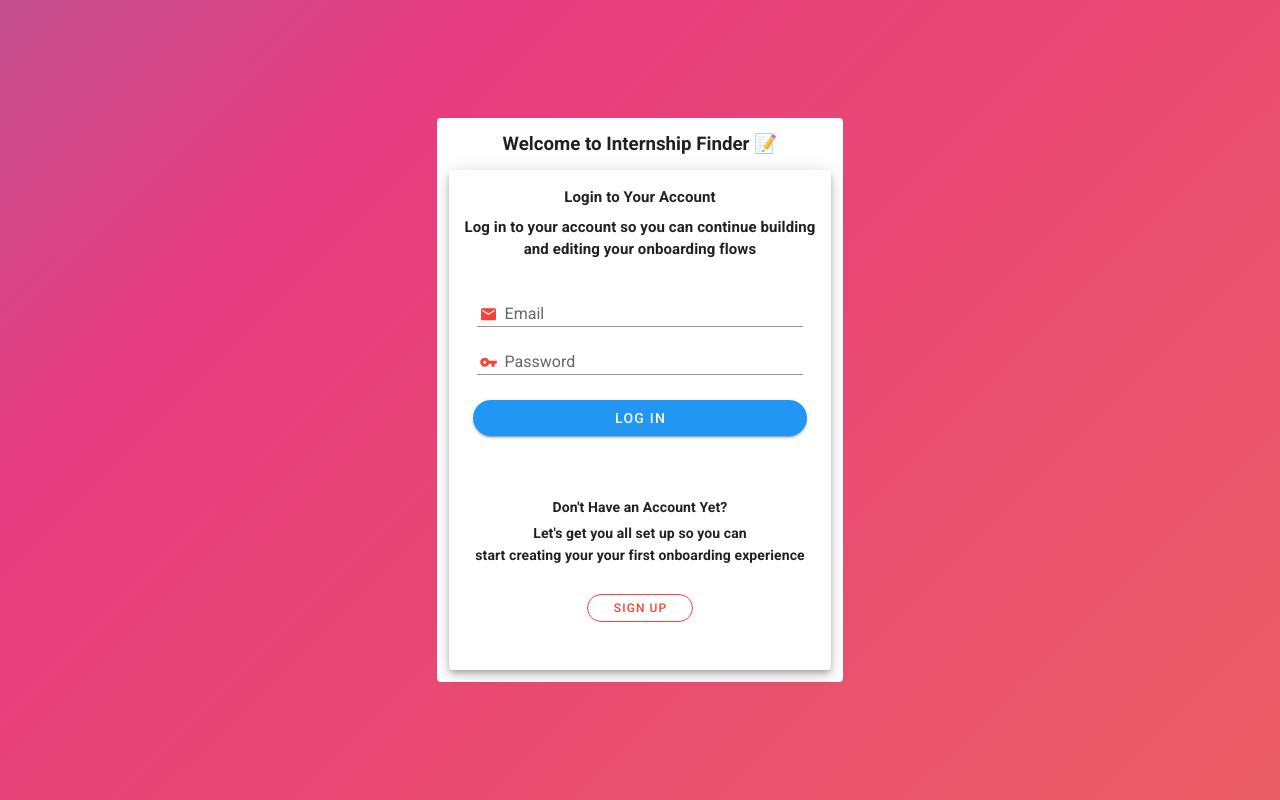
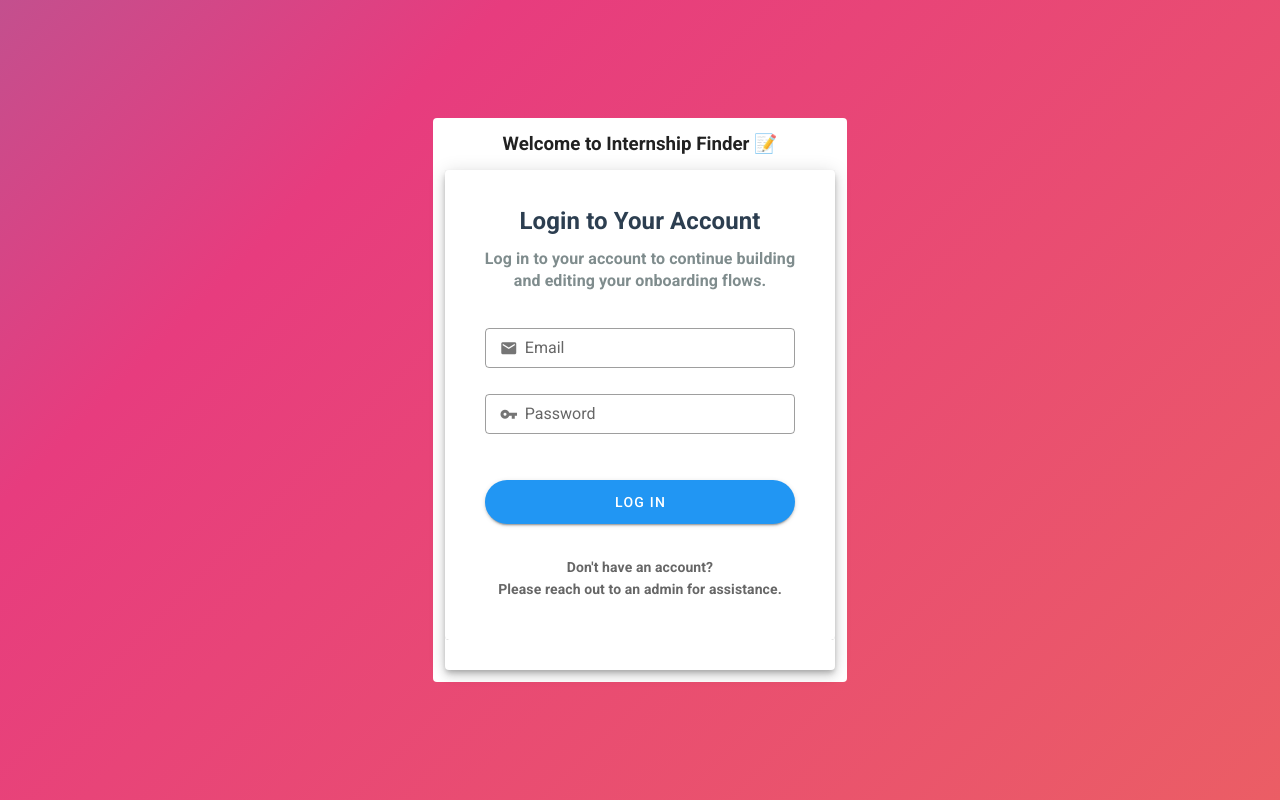
Before and after one commit to LeoPavlovski/capstone-app, a Vue app: page / in a window 1280 px wide. Built offline with nearby package versions, Linux system fonts and the light colour scheme.

Commit message:
fix : Validation on login screen.

```diff
--- a/src/components/Login.vue
+++ b/src/components/Login.vue
@@ -4,138 +4,160 @@
       <v-col cols="12" sm="12">
         <h3 class="text-center">Welcome to Internship Finder 📝</h3>
         <v-card class="elevation-6 mt-3" height="500">
+          <v-snackbar v-model="snackbar" :color="snackbarColor" timeout="3000">
+            {{ snackbarMessage }}
+          </v-snackbar>
           <v-window v-model="step" >
             <v-window-item :value="1">
               <v-row>
-                <v-col cols="12" md="12">
+                <v-col cols="12" md="12" lg="12" class="mx-auto">
+                  <v-card class="pa-6" >
                     <v-card-text>
-                    <h4 class="text-center" style="font-size:15px;">Login to Your Account</h4>
-                    <h6 class="text-center  mt-2" style="font-size:15px;">Log in to your account so you can continue building <br>and editing your onboarding flows</h6>
-                    <v-row align="center" justify="center">
-                      <v-col cols="12" sm="12">
-                        <div class="px-3 mt-10">
+                      <!-- Title -->
+                      <h4 class="text-center mb-4" style="font-size: 24px; font-weight: 600; color: #2c3e50;">Login to Your Account</h4>
+                      <h6 class="text-center mb-6" style="font-size: 16px; color: #7f8c8d;">Log in to your account to continue building <br> and editing your onboarding flows.</h6>
+
+                      <!-- Form -->
+                      <v-form @submit.prevent="performLogin">
+                        <v-row class="mb-4">
+                          <v-col cols="12">
                             <v-text-field
                                 label="Email"
                                 v-model="email"
                                 dense
-                              prepend-inner-icon="mdi-email mdi-18px mt-1 red--text"
+                                prepend-inner-icon="mdi-email mdi-18px"
                                 color="blue"
-                              autocomplete="false"
-                              class="mt-5"
+                                autocomplete="off"
+                                class="mt-3"
+                                outlined
+                                required
+                            />
+                          </v-col>
+                        </v-row>
 
-                          />
+                        <v-row class="mb-2 mt-n10">
+                          <v-col cols="12">
                             <v-text-field
                                 label="Password"
+                                v-model="password"
                                 dense
-                              v-model="password"
-                              prepend-inner-icon="mdi-key mdi-18px mt-1 red--text"
+                                prepend-inner-icon="mdi-key mdi-18px"
                                 color="blue"
-                              autocomplete="false"
+                                autocomplete="off"
                                 type="password"
+                                outlined
+                                required
                             />
+                          </v-col>
+                        </v-row>
 
-                        </div>
-                        <div class="mx-2 mt-2">
-                          <v-btn  @click="performLogin" color="blue" dark rounded block>Log in</v-btn>
-                        </div>
+                        <!-- Login Button -->
+                        <v-btn @click="performLogin" color="blue" dark rounded block large>
+                          Log in
+                        </v-btn>
+                      </v-form>
 
+                      <!-- Signup Prompt -->
+                      <v-row class="mt-5 text-center">
+                        <v-col>
+                          <h6 style="font-size: 14px;">Don't have an account?</h6>
+                          <h5  style="font-size: 14px;">Please reach out to an admin for assistance.</h5>
+<!--                          <v-btn @click="step++" color="blue" text>-->
+<!--                            Sign Up-->
+<!--                          </v-btn>-->
                         </v-col>
                       </v-row>
                     </v-card-text>
-                      <v-card-text class="text-center mt-7">
-                        <h3 class="" style="font-size:14px;">Don't Have an Account Yet?</h3>
-                        <h6 class=" mt-1" style="font-size:14px;">Let's get you all set up so you can<br> start creating your your first onboarding experience</h6>
-                          <v-btn width="30%" small color="red white--text" class="mt-7" dark rounded outlined  @click="step++">SIGN UP</v-btn>
-                      </v-card-text>
-
+                  </v-card>
                 </v-col>
               </v-row>
+
             </v-window-item>
-            <v-window-item :value="2">
-              <v-row dense>
-                <v-col cols="12" md="12">
-                  <div>
-                    <v-card-text>
-                      <h3 class="text-center mb-2 " style="font-size:16px;">Already Signed up?</h3>
-                      <h6 class="text-center" style="font-size:16px;">Log in to your account so you can continue <br> building  and editing your onboarding flows</h6>
-                    </v-card-text>
-                    <div class="text-center px-6">
-                      <v-btn color="red white--text"  dark rounded outlined  block  @click="step--">Log in</v-btn>
-                    </div>
-                  </div>
+<!--            <v-window-item :value="2">-->
+<!--              <v-row dense>-->
+<!--                <v-col cols="12" md="12">-->
+<!--                  <div>-->
+<!--                    <v-card-text>-->
+<!--                      <h3 class="text-center mb-2 " style="font-size:16px;">Already Signed up?</h3>-->
+<!--                      <h6 class="text-center" style="font-size:16px;">Log in to your account so you can continue <br> building  and editing your onboarding flows</h6>-->
+<!--                    </v-card-text>-->
+<!--                    <div class="text-center px-6">-->
+<!--                      <v-btn color="red white&#45;&#45;text"  dark rounded outlined  block  @click="step&#45;&#45;">Log in</v-btn>-->
+<!--                    </div>-->
+<!--                  </div>-->
 
-                  <v-card-text>
-                    <h4 class="text-center" style="font-size:16px;">Sign Up for an Account</h4>
-                    <h6 class="text-center mt-3 mb-3 grey--text " style="font-size:16px;">Let's get you all set up so you can start creating your <br>first onboarding experience</h6>
-                    <v-row align="center" justify="center">
-                      <v-col cols="6" style="width:20px;">
-                        <v-text-field
-                            label="Name"
-                            outlined
-                            dense
-                            color="blue"
-                            autocomplete="false"
-                            v-model="firstName"
-                        />
-                        <v-text-field
-                            label="Surname"
-                            outlined
-                            dense
-                            color="blue"
-                            autocomplete="false"
-                            v-model="lastName"
-                        />
-                      </v-col>
-                      <v-col cols="6" style="width:20px;">
-                        <v-text-field
-                            label="Email"
-                            outlined
-                            dense
-                            color="blue"
-                            autocomplete="false"
-                            v-model="email"
-                        />
-                        <v-text-field
-                            label="Password"
-                            outlined
-                            dense
-                            color="blue"
-                            autocomplete="false"
-                            type="password"
-                            v-model="password"
-                        />
-                      </v-col>
-                      <v-select
-                          v-model="staff"
-                          :items="users"
-                          item-text="role"
-                          item-value="id"
-                          dense
-                          outlined
-                          class="px-3 mt-n2"
-                          label="Select Role"
-                      >
-                      </v-select>
-                      <v-select
-                          v-model="department"
-                          :items="departments"
-                          item-text="departmentName"
-                          item-value="id"
-                          dense
-                          outlined
-                          class="px-3 mt-n2"
-                          label="Select Department"
-                      >
-                      </v-select>
-                    </v-row>
-                  </v-card-text>
-                  <div class="d-flex align-center justify-center ">
-                    <v-btn class="mb-5"  small @click="performRegister" color="blue" dark rounded>Sign up</v-btn>
-                  </div>
-                </v-col>
+<!--                  <v-card-text>-->
+<!--                    <h4 class="text-center" style="font-size:16px;">Sign Up for an Account</h4>-->
+<!--                    <h6 class="text-center mt-3 mb-3 grey&#45;&#45;text " style="font-size:16px;">Let's get you all set up so you can start creating your <br>first onboarding experience</h6>-->
+<!--                    <v-row align="center" justify="center">-->
+<!--                      <v-col cols="6" style="width:20px;">-->
+<!--                        <v-text-field-->
+<!--                            label="Name"-->
+<!--                            outlined-->
+<!--                            dense-->
+<!--                            color="blue"-->
+<!--                            autocomplete="false"-->
+<!--                            v-model="firstName"-->
+<!--                        />-->
+<!--                        <v-text-field-->
+<!--                            label="Surname"-->
+<!--                            outlined-->
+<!--                            dense-->
+<!--                            color="blue"-->
+<!--                            autocomplete="false"-->
+<!--                            v-model="lastName"-->
+<!--                        />-->
+<!--                      </v-col>-->
+<!--                      <v-col cols="6" style="width:20px;">-->
+<!--                        <v-text-field-->
+<!--                            label="Email"-->
+<!--                            outlined-->
+<!--                            dense-->
+<!--                            color="blue"-->
+<!--                            autocomplete="false"-->
+<!--                            v-model="email"-->
+<!--                        />-->
+<!--                        <v-text-field-->
+<!--                            label="Password"-->
+<!--                            outlined-->
+<!--                            dense-->
+<!--                            color="blue"-->
+<!--                            autocomplete="false"-->
+<!--                            type="password"-->
+<!--                            v-model="password"-->
+<!--                        />-->
+<!--                      </v-col>-->
+<!--                      <v-select-->
+<!--                          v-model="staff"-->
+<!--                          :items="users"-->
+<!--                          item-text="role"-->
+<!--                          item-value="id"-->
+<!--                          dense-->
+<!--                          outlined-->
+<!--                          class="px-3 mt-n2"-->
+<!--                          label="Select Role"-->
+<!--                      >-->
+<!--                      </v-select>-->
+<!--                      <v-select-->
+<!--                          v-model="department"-->
+<!--                          :items="departments"-->
+<!--                          item-text="departmentName"-->
+<!--                          item-value="id"-->
+<!--                          dense-->
+<!--                          outlined-->
+<!--                          class="px-3 mt-n2"-->
+<!--                          label="Select Department"-->
+<!--                      >-->
+<!--                      </v-select>-->
+<!--                    </v-row>-->
+<!--                  </v-card-text>-->
+<!--                  <div class="d-flex align-center justify-center ">-->
+<!--                    <v-btn class="mb-5"  small @click="performRegister" color="blue" dark rounded>Sign up</v-btn>-->
+<!--                  </div>-->
+<!--                </v-col>-->
 
-              </v-row>
-            </v-window-item>
+<!--              </v-row>-->
+<!--            </v-window-item>-->
           </v-window>
         </v-card>
       </v-col>
@@ -150,6 +172,12 @@ import {mapGetters, mapState} from "vuex";
 
 export default {
   data: () => ({
+    // this.snackbarMessage = error.response.data.message;
+    // this.snackbarColor = 'error';
+    // this.snackbar = true;
+    snackbarColor:'error',
+    snackbar:false,
+    snackbarMessage:'',
     departments:[{id:1,departmentName:'Computer Science'},{id:2,departmentName:'Business Economics'}],
     department:null,
     role:null,
@@ -188,34 +216,42 @@ export default {
           this.$router.push('/companies');
         }
         localStorage.setItem('department', this.user.department);
+        this.snackbarMessage = 'Success';
+        this.snackbarColor = 'success';
+        this.snackbar = true;
+      }).catch((error)=>{
+        this.snackbarMessage = error;
+        console.log('message' , this.snackbarMessage);
+        this.snackbarColor = 'error';
+        this.snackbar = true;
       })
       },
-    performRegister(){
-      if(this.staff === 1){
-        this.role =  'Student'
-      }else if(this.staff ===2){
-        this.role =  'Professor'
-      }else if(this.staff ===3){
-        this.role =  'Admin'
-      }
-      //const intStaff = parseInt(this.staff);
-      const department = parseInt(this.department);
-      const body ={
-        email:this.email,
-        password:this.password,
-        roleId : parseInt(this.staff),
-        roleName : this.role,
-        name:this.firstName,
-        surname:this.lastName,
-        department:parseInt(this.department),
-        departmentName:department === 1? this.departments[0].departmentName : this.departments[1].departmentName
-      }
-
-      this.$store.dispatch('register',body).then(res=>{
-        this.step=0;
-      })
-
-    }
+    // performRegister(){
+    //   if(this.staff === 1){
+    //     this.role =  'Student'
+    //   }else if(this.staff ===2){
+    //     this.role =  'Professor'
+    //   }else if(this.staff ===3){
+    //     this.role =  'Admin'
+    //   }
+    //   //const intStaff = parseInt(this.staff);
+    //   const department = parseInt(this.department);
+    //   const body ={
+    //     email:this.email,
+    //     password:this.password,
+    //     roleId : parseInt(this.staff),
+    //     roleName : this.role,
+    //     name:this.firstName,
+    //     surname:this.lastName,
+    //     department:parseInt(this.department),
+    //     departmentName:department === 1? this.departments[0].departmentName : this.departments[1].departmentName
+    //   }
+    //
+    //   this.$store.dispatch('register',body).then(res=>{
+    //     this.step=0;
+    //   })
+    //
+    // }
   },
   props: {
     source: String
```
Lines whose indentation alone changed are shown as unchanged.
